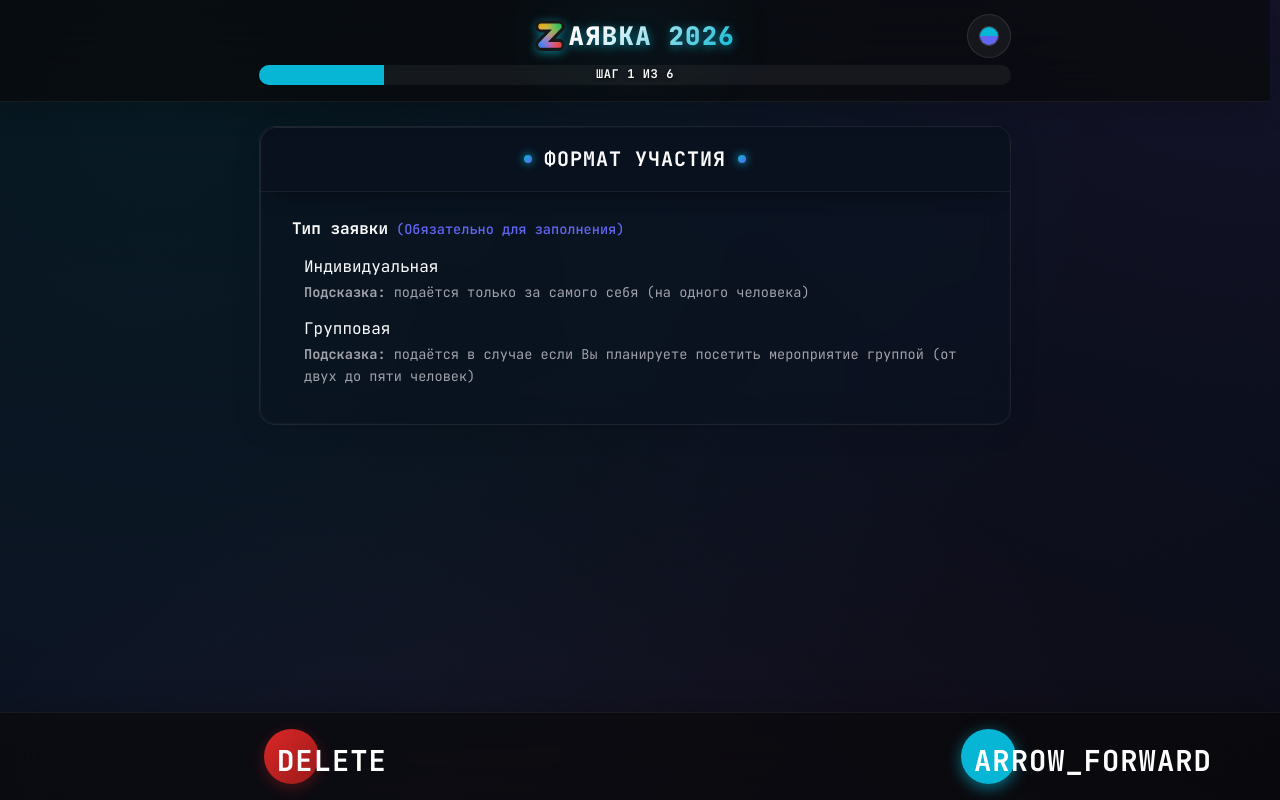
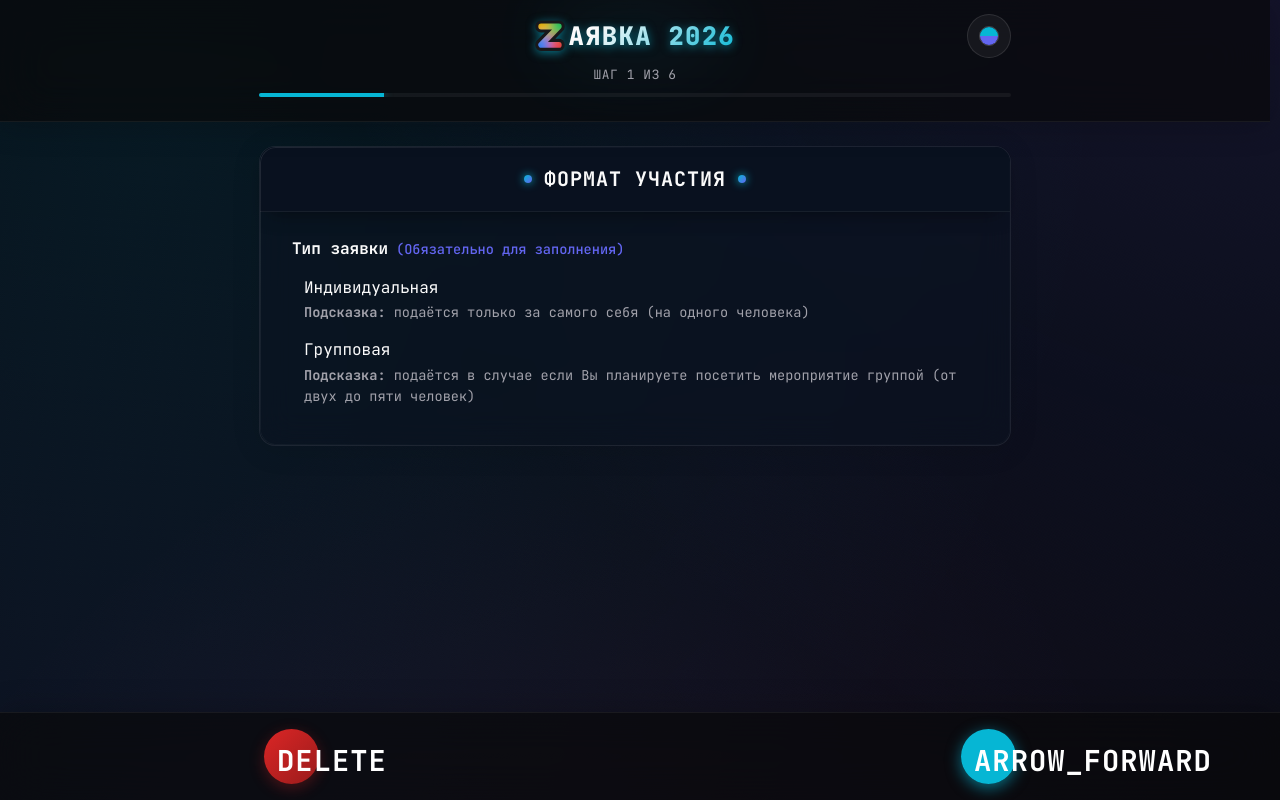
Before and after one commit to Toki-Stamp/applications-2026, a Svelte app: page / in a window 1280 px wide. Both pictures are taken after a click on the button "НАЧАТЬ ЗАПОЛНЕНИЕ". Built offline with nearby package versions, Linux system fonts and the light colour scheme.

Commit message:
Revert progress bar to thin line with text above

```diff
--- a/src/components/ProgressBar.svelte
+++ b/src/components/ProgressBar.svelte
@@ -3,27 +3,38 @@
 </script>
 
 <div class="progress-container">
+  <div class="step-indicator">Шаг {currentStep - 1} из {totalSteps - 1}</div>
   <div class="progress-bar">
     <div
       class="progress-fill"
       style="width: {((currentStep - 1) / (totalSteps - 1)) * 100}%"
     ></div>
-    <div class="progress-text">Шаг {currentStep - 1} из {totalSteps - 1}</div>
   </div>
 </div>
 
 <style>
   .progress-container {
     width: 100%;
-    margin-bottom: 0.5rem;
+    margin-bottom: 1rem;
+    display: flex;
+    flex-direction: column;
+    gap: 0.5rem;
+  }
+
+  .step-indicator {
+    text-align: center;
+    font-size: 0.8rem;
+    color: var(--text-secondary);
+    font-family: var(--font-family);
+    text-transform: uppercase;
+    letter-spacing: 0.05em;
   }
 
   .progress-bar {
-    position: relative;
     width: 100%;
-    height: 20px;
+    height: 4px;
     background-color: rgba(255, 255, 255, 0.05);
-    border-radius: 10px;
+    border-radius: 2px;
     overflow: hidden;
   }
 
@@ -31,24 +42,6 @@
     height: 100%;
     background: linear-gradient(90deg, var(--primary), var(--cyan));
     transition: width 0.4s cubic-bezier(0.4, 0, 0.2, 1);
-  }
-
-  .progress-text {
-    position: absolute;
-    top: 0;
-    left: 0;
-    width: 100%;
-    height: 100%;
-    display: flex;
-    align-items: center;
-    justify-content: center;
-    font-size: 0.75rem;
-    font-weight: 600;
-    color: var(--text-primary);
-    text-transform: uppercase;
-    letter-spacing: 0.05em;
-    font-family: var(--font-family);
-    text-shadow: 0 1px 4px rgba(0, 0, 0, 0.8);
-    pointer-events: none;
+    box-shadow: 0 0 10px var(--primary-glow);
   }
 </style>
```
